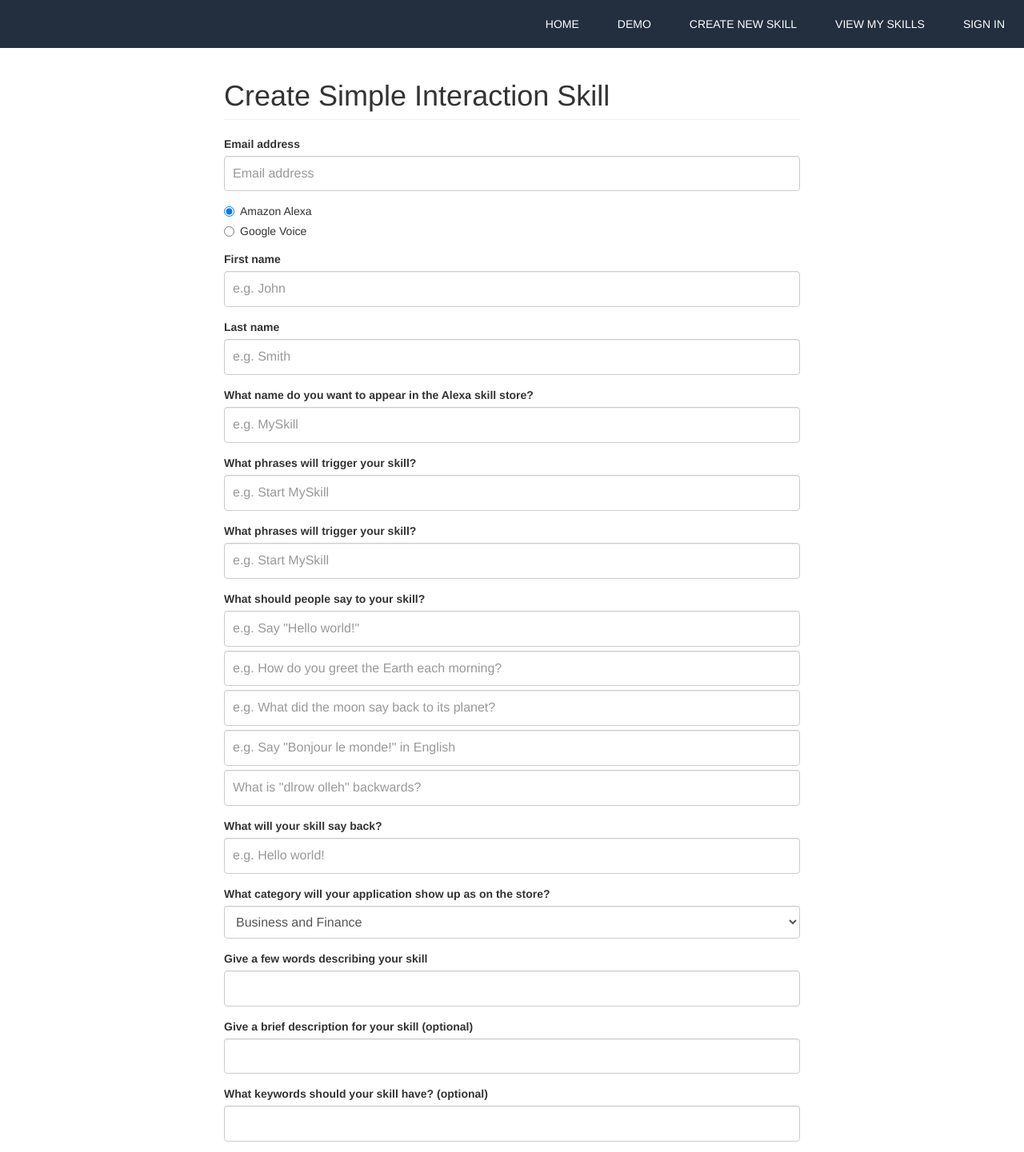
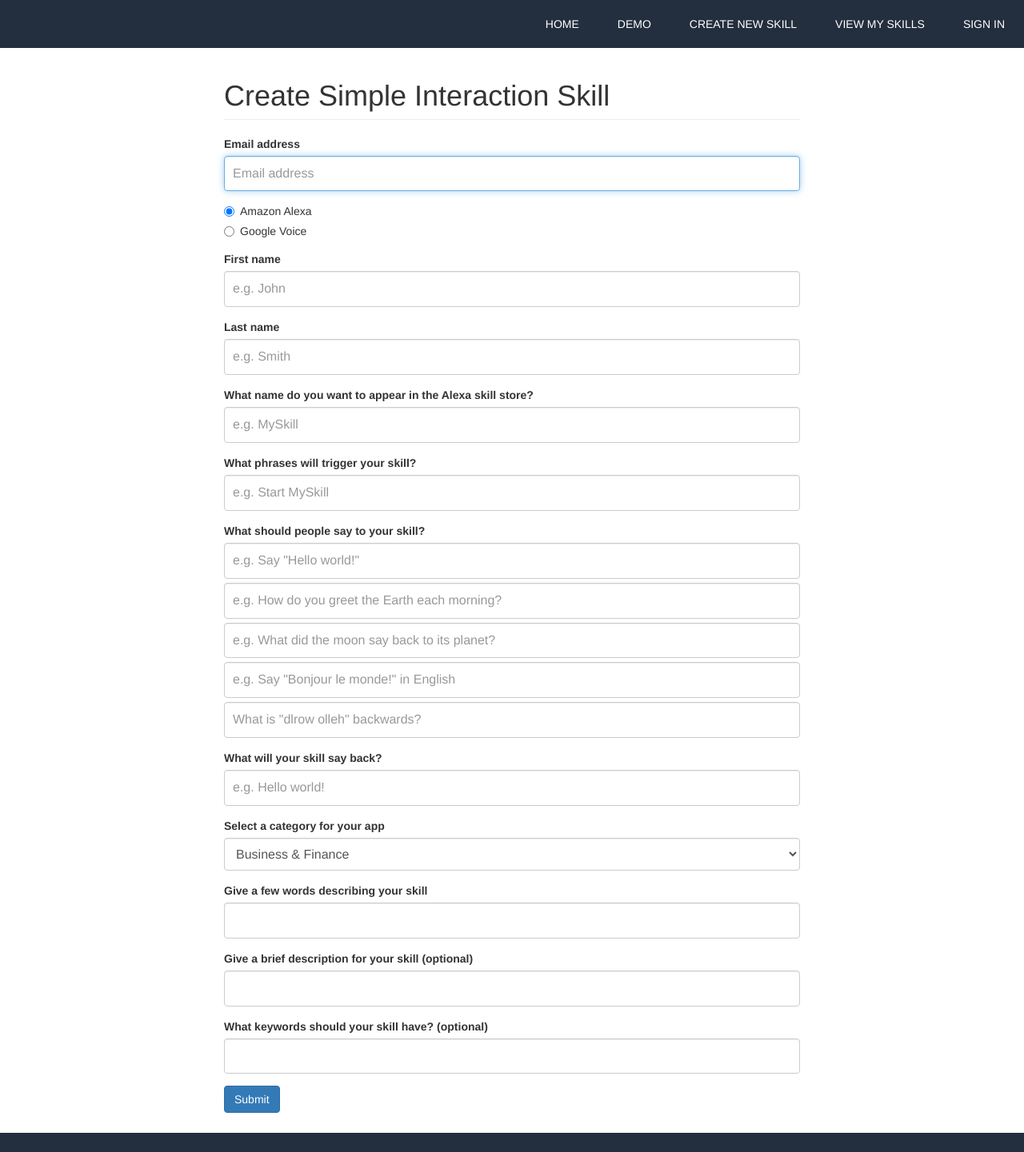
Before and after one commit to KathLevi/SE_Website, a React (Create React App) app: page /createSkill/simple-interaction in a window 1280 px wide. Shown: the top 1441 px of the page at 80% size. Built offline with nearby package versions, Linux system fonts and the light colour scheme.

Commit message:
Validate form on submit

```diff
--- a/src/components/modules/input.js
+++ b/src/components/modules/input.js
@@ -18,6 +18,7 @@ const Input = props => {
         placeholder={props.placeholder}
         onChange={props.handleInputChange}
         onBlur={props.handleInputBlur}
+        ref={props.setRef}
       />
       <span
         className={"help-block " + (props.error === "EMPTY" ? "" : "hidden")}
--- /dev/null
+++ b/src/components/modules/select.js
@@ -0,0 +1,23 @@
+import React from "react";
+
+const Select = props => {
+  return (
+    <div className={"form-group"}>
+      <label className="lblBig">{props.label}</label>
+      <select
+        className="form-control"
+        name={props.name}
+        onChange={props.handleInputChange}
+        ref={props.setRef}
+      >
+        {props.options.map(opt => (
+          <option key={opt} value={opt}>
+            {opt}
+          </option>
+        ))}
+      </select>
+    </div>
+  );
+};
+
+export default Select;
--- a/src/components/simpleInteraction.js
+++ b/src/components/simpleInteraction.js
@@ -1,77 +1,124 @@
 import React from "react";
 import ResponseModal from "./modules/responseModal";
 import Input from "./modules/input";
+import Select from "./modules/select";
 import { request } from "../helpers/requests.js";
-import classNames from "classnames";
+import { categoryOptions } from "../constants/selectFieldOptions.js";
 
 class SimpleInteraction extends React.Component {
   constructor() {
     super();
+    // input fields
+    this.inputs = {
+      email: { value: "", optional: false },
+      fName: { value: "", optional: false },
+      lName: { value: "", optional: false },
+      skillName: { value: "", optional: false },
+      invocation: { value: "", optional: false },
+      utterance1: { value: "", optional: false },
+      utterance2: { value: "", optional: true },
+      utterance3: { value: "", optional: true },
+      utterance4: { value: "", optional: true },
+      utterance5: { value: "", optional: true },
+      response: { value: "", optional: false },
+      category: { value: "Business & Finance", optional: false },
+      skillDescShort: { value: "", optional: false },
+      skillDescLong: { value: "", optional: true },
+      keywords: { value: "", optional: true }
+    };
     this.state = {
+      ...this.inputs
+    };
+    for (let attr of Object.keys(this.inputs)) {
+      this.state[attr].error = "";
+      this.state[attr].ref = React.createRef();
+      this.state[attr].props = {
+        name: attr,
+        handleInputChange: this.handleInputChange,
+        handleInputBlur: this.handleInputBlur,
+        setRef: this.state[attr].ref
+      };
+    }
+    this.state = {
+      ...this.state,
       platform: "amazon",
-      email: "",
-      fName: "",
-      lName: "",
       template: "Alexa Interaction",
-      skillName: "",
-      invocation: "",
-      utterance1: "",
-      utterance2: "",
-      utterance3: "",
-      utterance4: "",
-      utterance5: "",
-      response: "",
-      category: "Business & Finance",
-      skillDescShort: "",
-      skillDescLong: "",
-      keywords: "",
       showModal: false,
       modalMessage: ""
     };
   }
 
+  componentDidMount = () => {
+    this.state.email.ref.current.focus();
+  };
+
   handleInputChange = event => {
     const target = event.target;
-    this.setState({
-      [target.name]: target.value
-    });
+    this.setState(prevState => ({
+      [target.name]: {
+        ...prevState[target.name],
+        value: target.value
+      }
+    }));
   };
 
   handleInputBlur = event => {
     const target = event.target;
-    this.setState({
-      [target.name + "Error"]: this.state[target.name] === "" ? "EMPTY" : ""
-    });
+    this.setState(prevState => ({
+      [target.name]: {
+        ...prevState[target.name],
+        error: prevState[target.name].value === "" ? "EMPTY" : ""
+      }
+    }));
+  };
+
+  validate = () => {
+    let isValid = true;
+    for (let input of Object.keys(this.inputs).reverse()) {
+      if (!this.state[input].optional && !this.state[input].value) {
+        this.setState(prevState => ({
+          [input]: {
+            ...prevState[input],
+            error: "EMPTY"
+          }
+        }));
+        isValid = false;
+        this.state[input].ref.current.focus();
+      }
+    }
+    return isValid;
   };
 
   submitForm = e => {
     e.preventDefault();
 
+    if (!this.validate()) return;
+
     let data = {
-      email: this.state.email,
+      email: this.state.email.value,
       template: "Alexa Interaction",
-      firstName: this.state.fName,
-      lastName: this.state.lName,
-      skillName: this.state.skillName,
-      invocationName: this.state.invocation,
+      firstName: this.state.fName.value,
+      lastName: this.state.lName.value,
+      skillName: this.state.skillName.value,
+      invocationName: this.state.invocation.value,
       intents: [
         {
           intent: "intent",
           utterances: {
-            "1": this.state.utterance1,
-            "2": this.state.utterance2,
-            "3": this.state.utterance3,
-            "4": this.state.utterance4,
-            "5": this.state.utterance5,
+            "1": this.state.utterance1.value,
+            "2": this.state.utterance2.value,
+            "3": this.state.utterance3.value,
+            "4": this.state.utterance4.value,
+            "5": this.state.utterance5.value,
             "6": ""
           },
-          response: this.state.response
+          response: this.state.response.value
         }
       ],
-      category: this.state.category,
-      shortDescription: this.state.skillDescShort,
-      longDescription: this.state.skillDescLong,
-      keywords: this.state.keywords.split(",").map(k => {
+      category: this.state.category.value,
+      shortDescription: this.state.skillDescShort.value,
+      longDescription: this.state.skillDescLong.value,
+      keywords: this.state.keywords.value.split(",").map(k => {
         return k.trim();
       })
     };
@@ -96,14 +143,13 @@ class SimpleInteraction extends React.Component {
         <h1 className="page-header">Create Simple Interaction Skill</h1>
         <form onSubmit={this.submitForm}>
           <Input
+            {...this.state.email.props}
             label="Email address"
-            name="email"
             placeholder="Email address"
-            handleInputChange={this.handleInputChange}
-            handleInputBlur={this.handleInputBlur}
-            error={this.state.emailError}
-            errorMessage={"Email is required"}
+            error={this.state.email.error}
+            errorMessage="Email is required"
           />
+
           <div className="form-group">
             <div className="radio">
               <label className="form-check-label">
@@ -132,183 +178,118 @@ class SimpleInteraction extends React.Component {
               </label>
             </div>
           </div>
+
           <Input
+            {...this.state.fName.props}
             label="First name"
-            name="fName"
             placeholder="e.g. John"
-            handleInputChange={this.handleInputChange}
-            handleInputBlur={this.handleInputBlur}
-            error={this.state.fNameError}
+            error={this.state.fName.error}
             errorMessage={"First name is required"}
           />
+
           <Input
+            {...this.state.lName.props}
             label="Last name"
-            name="lName"
             placeholder="e.g. Smith"
-            handleInputChange={this.handleInputChange}
-            handleInputBlur={this.handleInputBlur}
-            error={this.state.lNameError}
+            error={this.state.lName.error}
             errorMessage={"Last name is required"}
           />
 
           <Input
+            {...this.state.skillName.props}
             label="What name do you want to appear in the Alexa skill store?"
-            name="skillName"
             placeholder="e.g. MySkill"
-            handleInputChange={this.handleInputChange}
-            handleInputBlur={this.handleInputBlur}
-            error={this.state.skillNameError}
+            error={this.state.skillName.error}
             errorMessage={"Skill name is required"}
           />
 
           <Input
+            {...this.state.invocation.props}
             label="What phrases will trigger your skill?"
-            name="invocation"
             placeholder="e.g. Start MySkill"
-            handleInputChange={this.handleInputChange}
-            handleInputBlur={this.handleInputBlur}
-            error={this.state.invocationError}
+            error={this.state.invocation.error}
             errorMessage={"Invocation is required"}
           />
 
           <Input
-            label="What phrases will trigger your skill?"
-            name="invocation"
-            placeholder="e.g. Start MySkill"
-            handleInputChange={this.handleInputChange}
-            handleInputBlur={this.handleInputBlur}
-            error={this.state.invocationError}
-            errorMessage={"Invocation is required"}
-          />
-
-          <Input
+            {...this.state.utterance1.props}
             label="What should people say to your skill?"
-            name="utterance1"
             placeholder="e.g. Say &quot;Hello world!&quot;"
-            handleInputChange={this.handleInputChange}
-            handleInputBlur={this.handleInputBlur}
-            error={this.state.utterance1Error}
+            error={this.state.utterance1.error}
             errorMessage={"Please provide at least one phrase"}
             classes={"negative-margin-btm"}
           />
 
           <Input
+            {...this.state.utterance2.props}
             label=""
-            name="utterance2"
             placeholder="e.g. How do you greet the Earth each morning?"
-            handleInputChange={this.handleInputChange}
-            handleInputBlur={this.handleInputBlur}
             error={""}
             errorMessage={""}
             classes={"negative-margin-btm"}
           />
 
           <Input
+            {...this.state.utterance3.props}
             label=""
-            name="utterance3"
             placeholder="e.g. What did the moon say back to its planet?"
-            handleInputChange={this.handleInputChange}
-            handleInputBlur={this.handleInputBlur}
             error={""}
             errorMessage={""}
             classes={"negative-margin-btm"}
           />
 
           <Input
+            {...this.state.utterance4.props}
             label=""
-            name="utterance4"
             placeholder="e.g. Say &quot;Bonjour le monde!&quot; in English"
-            handleInputChange={this.handleInputChange}
-            handleInputBlur={this.handleInputBlur}
             error={""}
             errorMessage={""}
             classes={"negative-margin-btm"}
           />
 
           <Input
+            {...this.state.utterance5.props}
             label=""
-            name="utterance5"
             placeholder="What is &quot;dlrow olleh&quot; backwards?"
-            handleInputChange={this.handleInputChange}
-            handleInputBlur={this.handleInputBlur}
             error={""}
             errorMessage={""}
           />
 
           <Input
+            {...this.state.response.props}
             label="What will your skill say back?"
-            name="response"
             placeholder="e.g. Hello world!"
-            handleInputChange={this.handleInputChange}
-            handleInputBlur={this.handleInputBlur}
-            error={this.state.responseError}
+            error={this.state.response.error}
             errorMessage={"Response message is required"}
           />
 
-          <div className={"form-group"}>
-            <label className="lblBig">
-              What category will your application show up as on the store?
-            </label>
-            <select
-              className="form-control"
-              name="category"
-              onChange={this.handleInputChange}
-            >
-              <option value="Business & Finance">Business and Finance</option>
-              <option value="Connected Car">Connected Car</option>
-              <option value="Education and Refference">
-                Education and Refference
-              </option>
-              <option value="Food & Drink">Food and Drink</option>
-              <option value="Games, Trivia & Accessories">
-                Games, Trivia, and Accessories
-              </option>
-              <option value="Health & Fitness">Health and Fitness</option>
-              <option value="Kids">Kids</option>
-              <option value="Lifestyle">Lifestyle</option>
-              <option value="Local">Local</option>
-              <option value="Movies & TV">Movies and TV</option>
-              <option value="Music & Audio">Music and Audio</option>
-              <option value="News">News</option>
-              <option value="Novelty & Humor">Novelty and Humor</option>
-              <option value="Productivity">Productivity</option>
-              <option value="Shopping">Shopping</option>
-              <option value="Smart Home">Smart Home</option>
-              <option value="Social">Social</option>
-              <option value="Sports">Sports</option>
-              <option value="Travel & Transportation">
-                Travel and Transportation
-              </option>
-              <option value="Utilities">Utilities</option>
-            </select>
-          </div>
+          <Select
+            label="Select a category for your app"
+            name="category"
+            handleInputChange={this.handleInputChange}
+            options={categoryOptions}
+          />
 
           <Input
+            {...this.state.skillDescShort.props}
             label="Give a few words describing your skill"
-            name="skillDescShort"
             placeholder=""
-            handleInputChange={this.handleInputChange}
-            handleInputBlur={this.handleInputBlur}
-            error={this.state.skillDescShortError}
+            error={this.state.skillDescShort.error}
             errorMessage={"Please give a brief summary"}
           />
 
           <Input
+            {...this.state.skillDescLong.props}
             label="Give a brief description for your skill  (optional)"
-            name="skillDescLong"
             placeholder=""
-            handleInputChange={this.handleInputChange}
-            handleInputBlur={this.handleInputBlur}
             error={""}
             errorMessage={""}
           />
 
           <Input
+            {...this.state.keywords.props}
             label="What keywords should your skill have? (optional)"
-            name="keywords"
             placeholder=""
-            handleInputChange={this.handleInputChange}
-            handleInputBlur={this.handleInputBlur}
             error={""}
             errorMessage={""}
           />
@@ -317,8 +298,8 @@ class SimpleInteraction extends React.Component {
             Submit
           </button>
         </form>
+
         {/* Server response modal */}
-
         <ResponseModal
           show={this.state.showModal}
           closeModal={this.closeModal}
--- /dev/null
+++ b/src/constants/selectFieldOptions.js
@@ -0,0 +1,24 @@
+const categoryOptions = [
+  "Business & Finance",
+  "Connected Car",
+  "Education and Refference",
+  "Food & Drink",
+  "Games, Trivia & Accessories",
+  "Health & Fitness",
+  "Kids",
+  "Lifestyle",
+  "Local",
+  "Movies & TV",
+  "Music & Audio",
+  "News",
+  "Novelty & Humor",
+  "Productivity",
+  "Shopping",
+  "Smart Home",
+  "Social",
+  "Sports",
+  "Travel & Transportation",
+  "Utilities"
+];
+
+export { categoryOptions };
```
